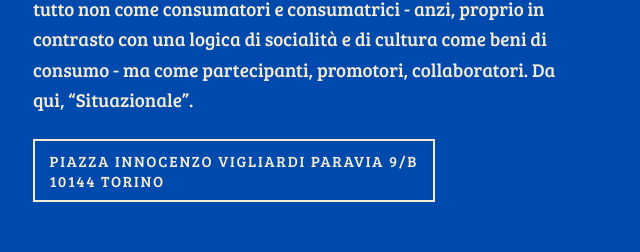
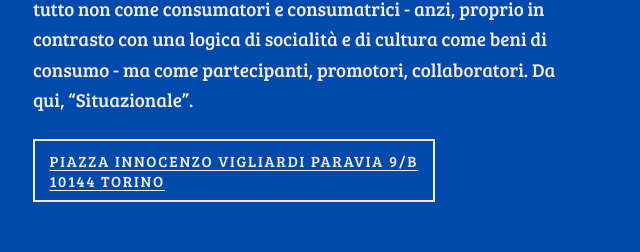
Before and after one commit to Ferdinandodeblasio/LoSbando, a plain HTML site: page index.html in a window 1280 px wide. Shown: the part 819-1071 px from the top of the page, 319-959 px from the left. Drawn offline with Linux system fonts and the light colour scheme.

Commit message:
Indirizzo: link alla mappa nel riquadro
Co-Authored-By: Claude Opus 5.5 <noreply@anthropic.com>

```diff
--- a/index.html
+++ b/index.html
@@ -423,7 +423,7 @@
 <h2>Cos'è un Centro Situazionale?</h2>
 <p>Innanzitutto è un luogo fisico, in cui le persone possono andare e nel quale possono incontrarsi. Da qui, “Centro”.</p>
 <p>Poi è un luogo in cui, per il fatto stesso che due o più persone ci si incontrano, accadono cose. Si riattivano energie sociali, si ritrovano partecipazione e senso di appartenenza, si coltiva meraviglia. Il tutto non come consumatori e consumatrici - anzi, proprio in contrasto con una logica di socialità e di cultura come beni di consumo - ma come partecipanti, promotori, collaboratori. Da qui, “Situazionale”.</p>
-<p class="indirizzo">Piazza Innocenzo Vigliardi Paravia 9/B<br>10144 Torino</p>
+<p class="indirizzo"><a href="https://share.google/PcaTAwkkTYU03ZTCY">Piazza Innocenzo Vigliardi Paravia 9/B<br>10144 Torino</a></p>
 </section>
 
 <!--
```
